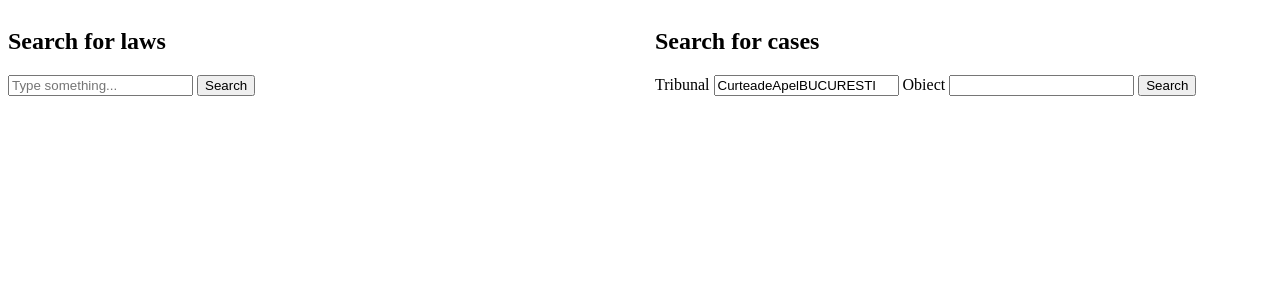
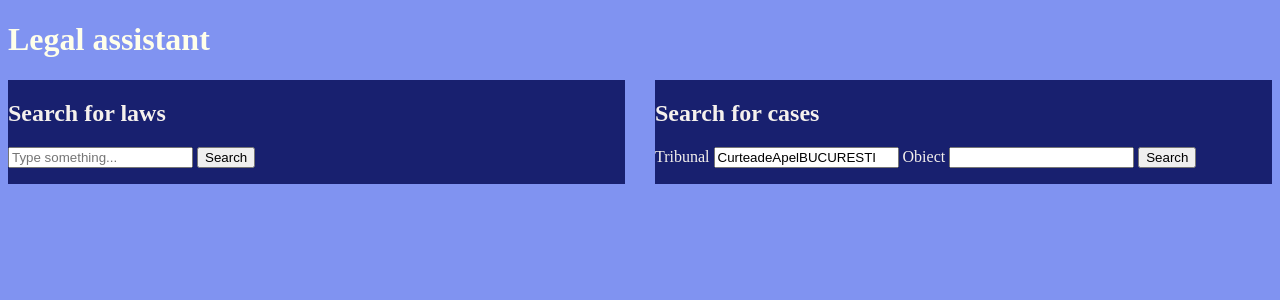
Before and after one commit to dobrebogdan/Legaltech, a Django app: page /app/ in a window 1280 px wide. Shown: the top 300 px of the page. Run offline with Django 3.2, Linux system fonts and the light colour scheme; parts of the project's set-up code (start-up, migrations or seed data) failed here and were passed over.

Commit message:
Added cute styling

```diff
--- a/Legaltech/Legaltech/build_database.py
+++ b/Legaltech/Legaltech/build_database.py
@@ -11,7 +11,6 @@ for (filename, filecode) in [('legislatie/ro/codul_penal', 'ro_cp'),
         for line in formated_lines:
             articles.append((filecode, line))
 
-print(articles)
 
 with open('legislatie/legislatie_completa.tsv', 'w') as tsvfile:
     writer = csv.writer(tsvfile, delimiter='\t')
--- a/Legaltech/static/app/css/index.css
+++ b/Legaltech/static/app/css/index.css
@@ -1,10 +1,19 @@
-hr {
-    color: red;
-    height: 5px;
+body {
+    background-color: #8093F1;
+    color: #FFFFEA;
 }
 
-body {
+hr {
+    color: #BF211E;
+}
+
+#content-container {
     display: grid;
     grid-template-columns: 1fr 1fr;
     grid-gap: 30px;
 }
+
+.search-area {
+    background-color: #18206F;
+    color: #F5F1ED;
+}
--- a/Legaltech/templates/app/index.html
+++ b/Legaltech/templates/app/index.html
@@ -6,23 +6,24 @@
         <script type="text/javascript" src="{% static 'app/js/index.js' %}"></script>
         <link rel="stylesheet" href="{% static 'app/css/index.css' %}">
     </head>
-    <body>
-        <div id="lawSearchArea"/>
+    <div>
+        <h1>Legal assistant</h1>
+        <div id="content-container">
+            <div id="lawSearchArea" class="search-area"/>
                 <h2>Search for laws</h2>
                 <input id="lawSearchInput" type="text" placeholder="Type something..." autocomplete="off"/>
                 <button id="lawSearchButton">Search</button>
-            <ul id="lawResultsList">
-            </ul>
+                <ul id="lawResultsList" />
             </div>
-        <div id="caseSearchArea"/>
+            <div id="caseSearchArea" class="search-area"/>
                 <h2>Search for cases</h2>
                 <label>Tribunal</label>
                 <input id="tribunalInput" value="CurteadeApelBUCURESTI"/>
                 <label>Obiect</label>
                 <input id="obiectInput"/>
                 <button id="caseSearchButton">Search</button>
-            <ul id="caseResultsList">
-            </ul>
+                <ul id="caseResultsList" />
+            </div>
         </div>
     </body>
 </html>
```
Also changed, not shown: Legaltech/Legaltech/machine_translation.py (added), 1 other file. Lines whose indentation alone changed are shown as unchanged.
